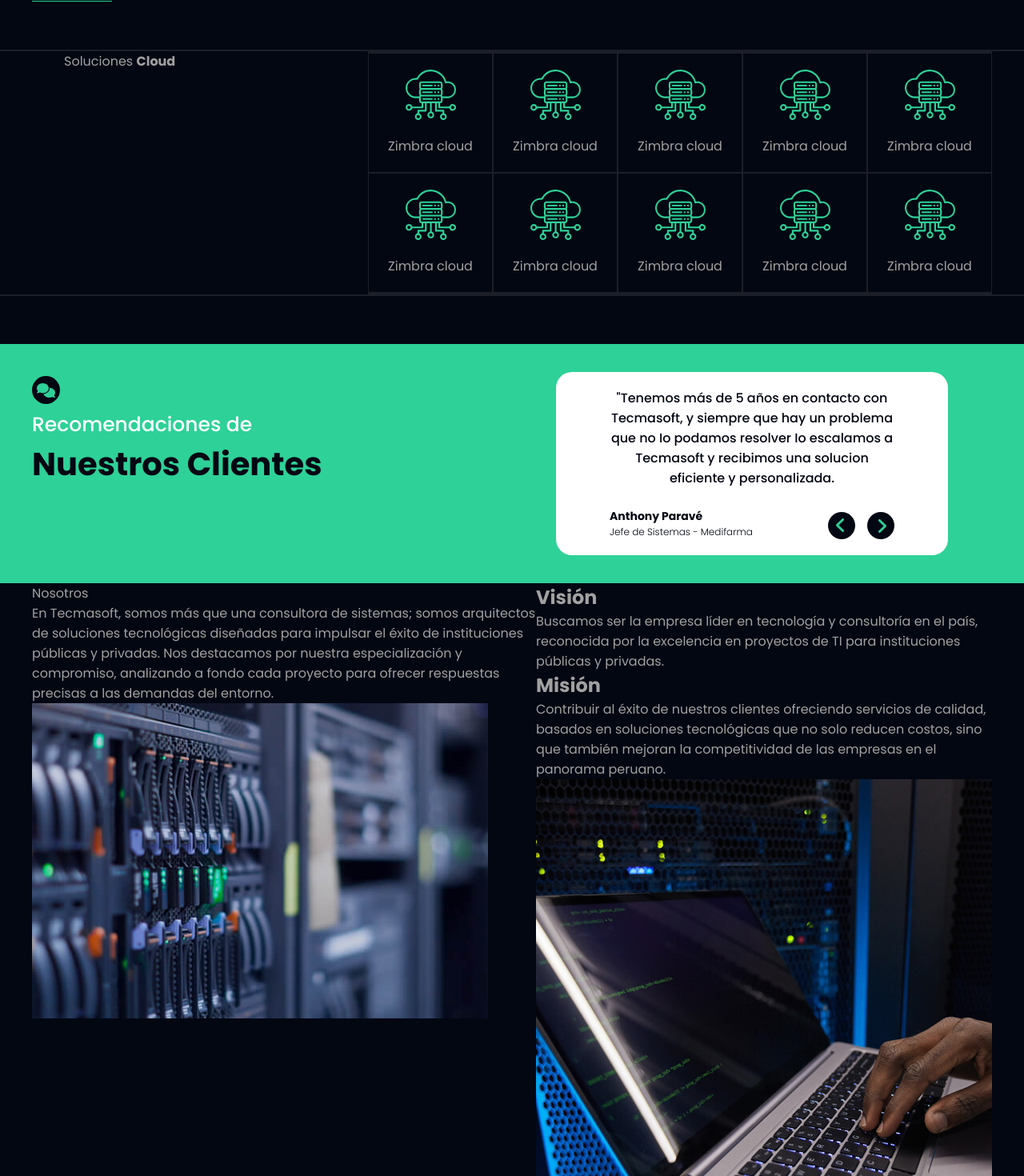
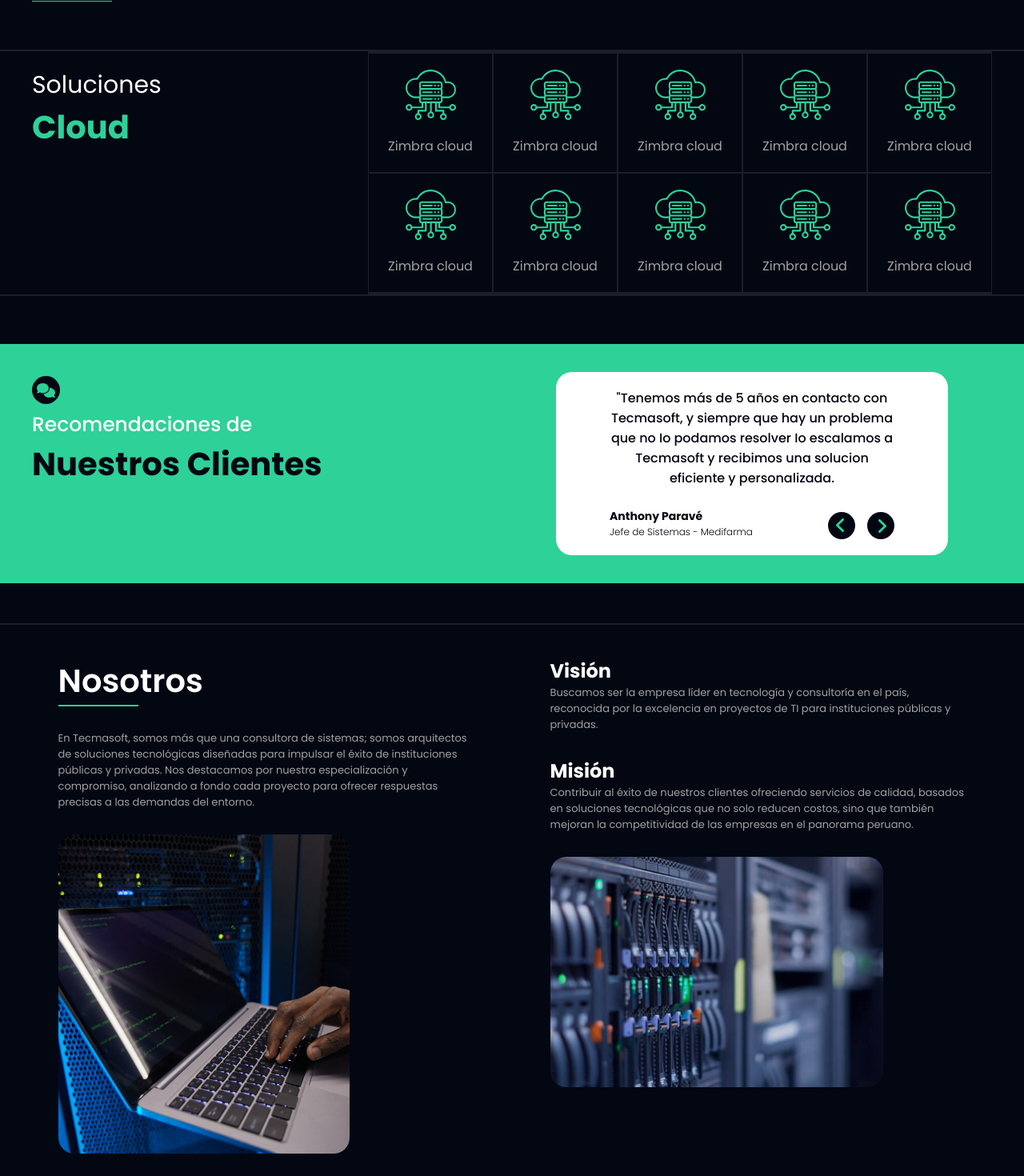
Before and after one commit to alexvsq/web-tecmasoft, a React (Vite) app: page / in a window 1280 px wide. Shown: the part 3340-4810 px from the top of the page at 80% size. Built offline with nearby package versions, Linux system fonts and the light colour scheme.

Commit message:
avances hovers  y nosotros

```diff
--- a/src/components/boton1.css
+++ b/src/components/boton1.css
@@ -1,15 +1,30 @@
-.boton1{
+.boton1 {
+    cursor: pointer;
     background-color: var(--azul-oscuro);
     border: solid 1px var(--azul-claro);
     border-radius: 30px;
     padding: 8px 25px;
-    box-shadow: 2px 12px 33px -13px rgba(14,58,122,1);
--webkit-box-shadow: 2px 12px 33px -13px rgba(14,58,122,1);
--moz-box-shadow: 2px 12px 33px -13px rgba(14,58,122,1);
+    box-shadow: 2px 12px 33px -13px rgba(14, 58, 122, 1);
+    -webkit-box-shadow: 2px 12px 33px -13px rgba(14, 58, 122, 1);
+    -moz-box-shadow: 2px 12px 33px -13px rgba(14, 58, 122, 1);
 }
 
-.boton1 a{
+.boton1:hover {
+    background-color: var(--verde);
+    border: solid 1px var(--azul-claro);
+    transition:  0.3s;
+
+    box-shadow: 2px 4px 50px 0px rgba(14, 58, 122, 1);
+    -webkit-box-shadow: 2px 4px 50px 0px rgba(14, 58, 122, 1);
+    -moz-box-shadow: 2px 4px 50px 0px rgba(14, 58, 122, 1);
+}
+
+.boton1:hover a{
+    color: var(--azul-oscuro);
+}
+
+.boton1 a {
+    color: var(--verde);
     text-decoration: none;
-    color: var(--verde);
     font-weight: 600;
 }
--- a/src/header.css
+++ b/src/header.css
@@ -56,6 +56,14 @@
     -moz-box-shadow: 1px 6px 41px -16px rgba(14, 58, 122, 0.7);
 }
 
+.boton1-header:hover {
+    transition: 0.3s;
+
+    box-shadow: 2px 4px 50px 0px rgba(14, 58, 122, 1);
+    -webkit-box-shadow: 2px 4px 50px 0px rgba(14, 58, 122, 1);
+    -moz-box-shadow: 2px 4px 50px 0px rgba(14, 58, 122, 1);
+}
+
 .boton2-header {
     text-decoration: none;
     color: var(--verde);
@@ -67,6 +75,14 @@
     box-shadow: 1px 6px 41px -16px rgba(14, 58, 122, 0.7);
     -webkit-box-shadow: 1px 6px 41px -16px rgba(14, 58, 122, 0.7);
     -moz-box-shadow: 1px 6px 41px -16px rgba(14, 58, 122, 0.7);
+}
+
+.boton2-header:hover{
+    transition: 0.3s;
+
+    box-shadow: 2px 4px 50px 0px rgba(14, 58, 122, 1);
+    -webkit-box-shadow: 2px 4px 50px 0px rgba(14, 58, 122, 1);
+    -moz-box-shadow: 2px 4px 50px 0px rgba(14, 58, 122, 1);
 }
 
 @media screen and (max-width: 750px) {
--- a/src/nosotros.css
+++ b/src/nosotros.css
@@ -1,7 +1,83 @@
-.nosotros-contenedor{
+.nosotros-contenedor {
+    border-top: solid 2px var(--bordes);
+    border-bottom: solid 2px var(--bordes);
+    margin-top: 50px;
+}
+
+.nosotros {
+    display: flex;
+    gap: 30px;
+    justify-content: space-around;
+    margin-top: 40px;
+    margin-bottom: 40px;
+}
+
+.nosotros-titulo {
+    font-size: 40px;
+    color: white;
+    font-weight: 600;
 
 }
 
-.nosotros{
+.nosotros article {
+    width: 520px;
     display: flex;
+    flex-direction: column;
+    gap: 30px;
 }
+
+.nosotros article p {
+    font-size: 13px;
+}
+
+.nosotros aside {
+    width: 520px;
+    display: flex;
+    flex-direction: column;
+    gap: 30px;
+}
+
+.nosotros aside p {
+    font-size: 13px;
+}
+
+.nosotros-article img {
+    width: 70%;
+    border-radius: 20px;
+}
+
+.nosotros-aside img {
+    width: 100%;
+    width: 80%;
+    border-radius: 20px;
+}
+
+.nosotros-aside h2 {
+    color: white;
+}
+
+
+
+
+@media screen and (max-width: 750px) {
+
+    .nosotros {
+        flex-direction: column;
+    }
+
+    .nosotros article {
+        width: 100%;
+    }
+
+    .nosotros aside {
+        width: 100%;
+    }
+
+    .nosotros-article img {
+        margin: auto;
+    }
+
+    .nosotros-aside img {
+        margin: auto;
+    }
+}
--- a/src/nosotros.jsx
+++ b/src/nosotros.jsx
@@ -6,8 +6,10 @@ export default function Nosotros() {
     <section className="nosotros-contenedor">
       <div className="container">
         <div className="nosotros">
-          <article>
-            <div>Nosotros</div>
+          <article className="nosotros-article">
+            <div className="nosotros-titulo">Nosotros
+              <div style={{ width: '100px', height: "2px", backgroundColor: "var(--verde)" }}></div>
+            </div>
             <p>
               En Tecmasoft, somos más que una consultora de sistemas; somos
               arquitectos de soluciones tecnológicas diseñadas para impulsar el
@@ -16,19 +18,19 @@ export default function Nosotros() {
               proyecto para ofrecer respuestas precisas a las demandas del
               entorno.
             </p>
-            <img src="/nosotros1.jpg" alt="nostros" />
+            <img src="/nosotros2.jpg" alt="nostros" />
           </article>
 
-          <aside>
+          <aside className="nosotros-aside">
             <div>
-                <h2>Visión</h2>
-                <p>Buscamos ser la empresa líder en tecnología y consultoría en el país, reconocida por la excelencia en proyectos de TI para instituciones públicas y privadas.</p>
+              <h2>Visión</h2>
+              <p>Buscamos ser la empresa líder en tecnología y consultoría en el país, reconocida por la excelencia en proyectos de TI para instituciones públicas y privadas.</p>
             </div>
             <div>
-                <h2>Misión</h2>
-                <p>Contribuir al éxito de nuestros clientes ofreciendo servicios de calidad, basados en soluciones tecnológicas que no solo reducen costos, sino que también mejoran la competitividad de las empresas en el panorama peruano.</p>
+              <h2>Misión</h2>
+              <p>Contribuir al éxito de nuestros clientes ofreciendo servicios de calidad, basados en soluciones tecnológicas que no solo reducen costos, sino que también mejoran la competitividad de las empresas en el panorama peruano.</p>
             </div>
-            <img src="/nosotros2.jpg" alt="nosotros2" />
+            <img src="/nosotros1.jpg" alt="nosotros2" />
           </aside>
         </div>
       </div>
--- a/src/productos.css
+++ b/src/productos.css
@@ -23,6 +23,14 @@
     justify-content: space-between;
     align-items: center;
     gap: 10px;
+}
+.card-producto1:hover {
+    transition: 0.3s;
+    background-color: var(--bordes);
+
+    box-shadow: 2px 4px 50px -20px rgba(14,58,122,1);
+    -webkit-box-shadow: 2px 4px 50px -20px rgba(14,58,122,1);
+    -moz-box-shadow: 2px 4px 50px -20px rgba(14,58,122,1);
 }
 
 .card-producto1-icon {
@@ -77,6 +85,14 @@
     align-items: center;
     height: 60px;
 }
+.card-producto2:hover {
+    transition: 0.3s;
+    background-color: var(--bordes);
+
+    box-shadow: 2px 4px 50px -20px rgba(14,58,122,1);
+    -webkit-box-shadow: 2px 4px 50px -20px rgba(14,58,122,1);
+    -moz-box-shadow: 2px 4px 50px -20px rgba(14,58,122,1);
+}
 
 .card-producto2-icon {
     background-color: var(--verde);
--- a/src/servicios-cloud.css
+++ b/src/servicios-cloud.css
@@ -1,6 +1,12 @@
 .titulo-cloud{
     position: absolute;
-    left: 80px;
+    font-size: 30px;
+    color: white;
+    margin-top: 20px;
+}
+.titulo-cloud strong{
+    font-size: 40px;
+    color: var(--verde);
 }
 .contenedor-cloud{
     border-top : solid 2px var(--bordes);
@@ -36,6 +42,7 @@
     }
     .titulo-cloud{
         position: relative;
+        margin-top: 0;
         margin: 20px;
     }
 }
--- a/src/servicios-cloud.jsx
+++ b/src/servicios-cloud.jsx
@@ -9,7 +9,7 @@ export default function ServiciosCloud() {
       <div className="contenedor-cloud">
         <section className="container">
         <div className=" titulo-cloud ">
-          Soluciones <strong> Cloud </strong>
+          Soluciones <br /> <strong> Cloud </strong>
         </div>
           <section className="soluciones-cloud ">
             <article className="card-cloud">
```
